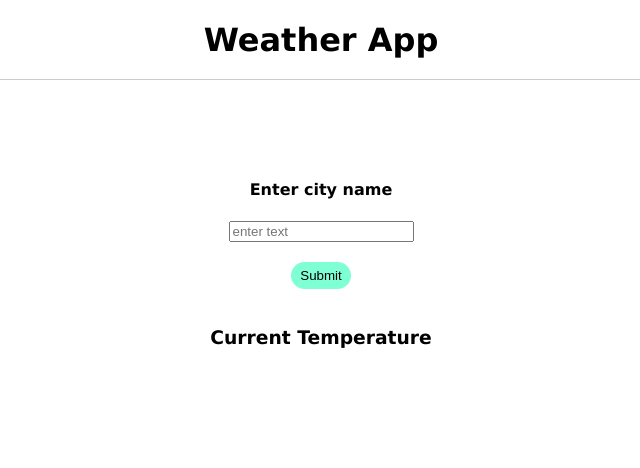
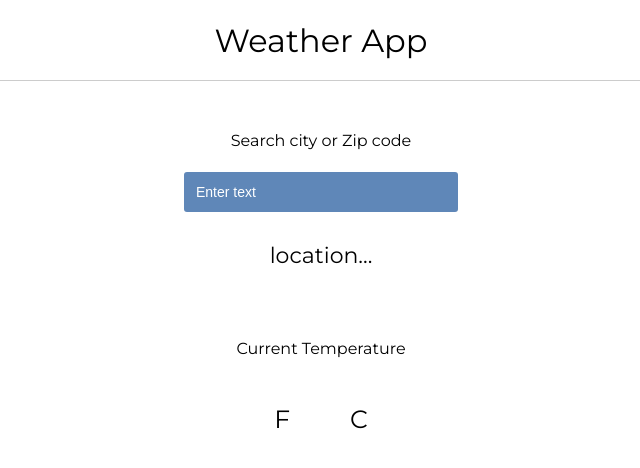
Before and after one commit to Spriet0234/Weather-app, a plain HTML site: page index.html in a window 1280 px wide. Shown: the whole page, without its empty margins (319-959 px from the left). Drawn offline with Linux system fonts and the light colour scheme.

Commit message:
Improvements

```diff
--- a/index.html
+++ b/index.html
@@ -1,6 +1,10 @@
 <!DOCTYPE html>
 <html lang="en">
+
 <head>
+    <link rel="preconnect" href="https://fonts.googleapis.com">
+    <link rel="preconnect" href="https://fonts.gstatic.com" crossorigin>
+    <link href="https://fonts.googleapis.com/css2?family=Montserrat:wght@400;500;600;700&display=swap" rel="stylesheet">
     <meta charset="UTF-8">
     <meta name="viewport" content="width=device-width, initial-scale=1.0">
     <title>Document</title>
@@ -8,21 +12,30 @@
 
 
 </head>
+
 <body>
     <h1 id="title"> Weather App</h1>
-    <h4>Enter city name</h4>
+    <h4>Search city or Zip code</h4>
     <div>
-        <input  type="text" placeholder="enter text" id="textbox"></input>
+        <input type="text" placeholder="Enter text" id="textbox"></input>
     </div>
 
-    <button id="btn" type="button"> Submit </button>
+
+    <h3 id="city">location...</h3>
+    <h2 id="condition"></h2>
+    <img src="" id="image">
 
 
-    <h3> Current Temperature</h3>
-    <h3 id="temp"></h3>
+    <h4> Current Temperature</h4>
+    <div id="temp-cont">
+        <h3 id="temp1"> F</h3>
+        <h3 id="temp2"> C</h3>
+    </div>
+
 
 
 
     <script src="index.js"></script>
 </body>
+
 </html>
--- a/index.js
+++ b/index.js
@@ -1,12 +1,17 @@
 const btn = document.querySelector("#btn");
-const temp1 = document.getElementById("temp");
+const temp1 = document.getElementById("temp1");
 const temp2 = document.getElementById("temp2");
-const text = document.getElementById("textbox");
+const input = document.getElementById("textbox");
+const cityText = document.getElementById("city");
+const image = document.getElementById("image");
+const condition = document.getElementById("condition");
 
 console.log(btn);
-btn.addEventListener("click", () => {
-  fetchApi(text.value);
-  console.log("a");
+input.addEventListener("keydown", (e) => {
+  if (e.key === "Enter") {
+    fetchApi(input.value);
+    console.log("a");
+  }
 });
 
 var obj;
@@ -20,6 +25,11 @@ const fetchApi = (a) => {
     .then((data) => {
       console.log(data);
       console.log(data.current);
-      temp1.innerHTML = data.current.temp_f;
+      temp1.innerHTML = `${data.current.temp_f} F`;
+      temp2.innerHTML = `${data.current.temp_c} C`;
+      cityText.innerHTML = `${data.location.name}, ${data.location.region}`;
+      console.log(data.current.condition.icon);
+      image.src = data.current.condition.icon;
+      condition.innerHTML = data.current.condition.text;
     });
 };
--- a/styles.css
+++ b/styles.css
@@ -1,22 +1,87 @@
-body{
-    text-align: center;
-    font-family:'Lucida Sans', 'Lucida Sans Regular', 'Lucida Grande', 'Lucida Sans Unicode', Geneva, Verdana, sans-serif
+body {
+  text-align: center;
+  font-family: "Montserrat";
+  font-weight: 400;
 }
 
-#title{
-    text-align: center ;
-    padding-bottom: 20px;
-    margin-bottom: 100px;
-    border-bottom: 1px solid #ccc;
+#title {
+  text-align: center;
+  padding-bottom: 20px;
+  margin-bottom: 50px;
+  border-bottom: 1px solid #ccc;
+  font-weight: 400;
 }
-#btn{
-    margin-top: 20px;
-    margin-bottom: 20px;
-    background-color: aquamarine;
-    border-radius: 20px;
-    border-width: 0px;
-    padding: 6px 9px 6px 9px
+h4 {
+  font-weight: 400;
 }
-.button-cont{
-    border-bottom: 1px solid #ccc;
+h3 {
+  font-weight: 400;
 }
+#textbox {
+  border: none;
+  appearance: none;
+  background: #5f87b8;
+  color: white;
+  padding: 12px;
+  border-radius: 3px;
+  width: 250px;
+  font-size: 14px;
+  margin-bottom: 20px;
+}
+#textbox::placeholder {
+  color: white;
+}
+#textbox:focus {
+  outline: none;
+  border: none;
+  appearance: none;
+}
+#btn {
+  display: inline-block;
+  outline: 0;
+  cursor: pointer;
+  text-align: center;
+  border: 0;
+  padding: 7px 16px;
+  min-height: 36px;
+  min-width: 36px;
+  color: #ffffff;
+  background: #008060;
+  border-radius: 4px;
+  font-weight: 500;
+  font-size: 14px;
+  box-shadow: rgba(0, 0, 0, 0.05) 0px 1px 0px 0px,
+    rgba(0, 0, 0, 0.2) 0px -1px 0px 0px inset;
+}
+#btn:hover {
+  background: #006e52;
+}
+#button-cont {
+  border-bottom: 1px solid #ccc;
+}
+
+#temp-cont {
+  display: flex;
+  flex-direction: row;
+  justify-content: center;
+}
+#temp-cont h3 {
+  flex-grow: 0;
+}
+#temp1 {
+  margin-right: 30px;
+  font-size: 25px;
+}
+#temp2 {
+  margin-left: 30px;
+  font-size: 25px;
+}
+#city {
+  font-size: 22px;
+  margin-top: 10px;
+  margin-bottom: 30px;
+}
+#location-container {
+  display: flex;
+  justify-content: center;
+}
```
